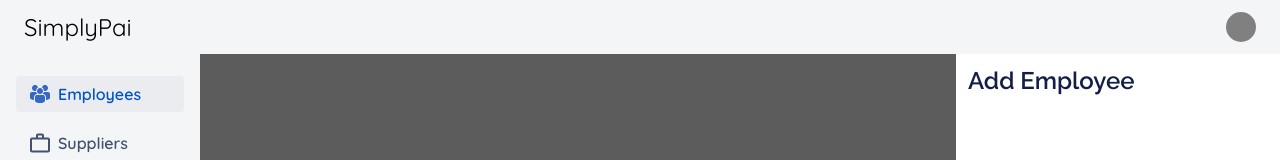
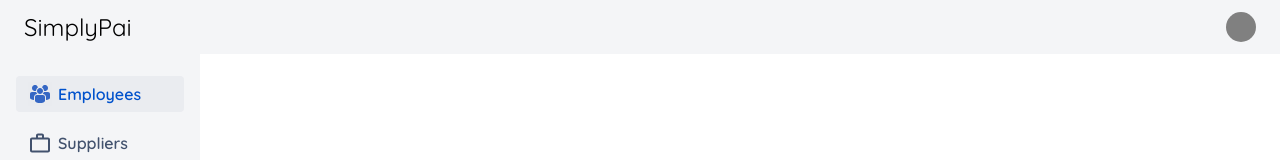
Before and after one commit to paik1/MERN-Stack, a React (Create React App) app in the folder client/: page /dashboard/employees in a window 1280 px wide. Shown: the top 160 px of the page. Built offline with nearby package versions, Linux system fonts and the light colour scheme.

Commit message:
Added the react reducer methods to handle the uI states

```diff
--- a/client/src/components/employee/addEmployee.jsx
+++ b/client/src/components/employee/addEmployee.jsx
@@ -1,11 +1,22 @@
 import React from 'react';
+import { ActionAddEmployeeUI } from '../../state/action';
+import useData from '../../state/dataLayer';
 import './employee.scss';
 
 function AddEmployee() {
+  const [, dispatch] = useData();
+
   return (
     <div className='manage-emp'>
       <div className='manage-emp__drawer'>
-        <h2>Add Employee</h2>
+        <div className='manage-emp__drawer__header'>
+          <h2>Add Employee</h2>
+          <img
+            src={require('../../assets/icons/cross.svg')}
+            onClick={() => ActionAddEmployeeUI(dispatch, false)}
+            alt='close-drawer'
+          />
+        </div>
       </div>
     </div>
   );
--- a/client/src/components/employee/employee.jsx
+++ b/client/src/components/employee/employee.jsx
@@ -1,12 +1,22 @@
 import React from 'react';
 import { EmptyState } from '..';
+import { ActionAddEmployeeUI } from '../../state/action';
+import useData from '../../state/dataLayer';
 import AddEmployee from './addEmployee';
 
 function Employee() {
+  const [{ uiStates }, dispatch] = useData();
+
+  const addEmployee = () =>
+    ActionAddEmployeeUI(dispatch, !uiStates.employee.addEmpDrawer);
+
   return (
     <div>
-      <AddEmployee/>
-      <EmptyState stateName={'emp'} />
+      {uiStates.employee.addEmpDrawer && !uiStates.employee.editEmpDrawe && (
+        <AddEmployee />
+      )}
+      {/* <AddEmployee /> */}
+      <EmptyState stateName={'emp'} actionMethod={addEmployee} />
     </div>
   );
 }
--- a/client/src/components/employee/employee.scss
+++ b/client/src/components/employee/employee.scss
@@ -1,7 +1,7 @@
 .manage-emp {
   position: absolute;
   z-index: 2;
-  background-color: #000000a3;
+  background-color: var(--light-overlay);
   margin: -20px;
   overflow: hidden !important;
   height: calc(100vh - 40px);
@@ -14,10 +14,23 @@
     width: 300px;
     padding: 12px;
 
-    & h2 {
-      font-family: var(--primary-font);
-      color: var(--light-second-dark);
-      font-weight: 600;
+    &__header {
+      display: flex;
+      justify-content: space-between;
+      align-items: center;
+
+      & h2 {
+        font-family: var(--primary-font);
+        color: var(--light-second-dark);
+        font-weight: 600;
+      }
+
+      & img {
+        cursor: pointer;
+        background-color: var(--light-btn-background);
+        padding: 4px;
+        border-radius: 4px;
+      }
     }
   }
 }
--- a/client/src/components/emptyState/emptyState.jsx
+++ b/client/src/components/emptyState/emptyState.jsx
@@ -32,7 +32,7 @@ const emptyStateConstants = [
   },
 ];
 
-const EmptyState = ({ stateName }) => {
+const EmptyState = ({ stateName, actionMethod }) => {
   const [data, setData] = useState(null);
 
   useEffect(() => {
@@ -50,7 +50,11 @@ const EmptyState = ({ stateName }) => {
         />
         <h2>{data.message}</h2>
         <p>{data.desc}</p>
-        {data.btnMsg && <div className='empty__btn'>{data.btnMsg}</div>}
+        {data.btnMsg && (
+          <div className='empty__btn' onClick={actionMethod}>
+            {data.btnMsg}
+          </div>
+        )}
       </main>
     )
   );
--- a/client/src/components/home/home.jsx
+++ b/client/src/components/home/home.jsx
@@ -1,6 +1,13 @@
 import React from 'react';
+import { ActionAddEmployeeUI } from '../../state/action';
+import useData from '../../state/dataLayer';
 
 function Home() {
+  const [{ uiStates }, dispatch] = useData();
+
+  console.log(uiStates);
+  const updateState = () =>
+    ActionAddEmployeeUI(dispatch, !uiStates.employee.addEmpDrawer);
   return (
     <div>
       <p> Am in home</p>
--- a/client/src/index.scss
+++ b/client/src/index.scss
@@ -9,9 +9,12 @@
   --light-primary: #f4f5f7;
   --light-white: #ffffff;
   --light-menu-item-active: #eaecf0;
+  --light-btn-background: #ebecf0;
 
   --light-text-normal: #42526e;
   --light-text-active: #0052cc;
+
+  --light-overlay: #000000a3;
 
   // Common Variables
   --primary-font: 'Raleway', sans-serif;
--- a/client/src/pages/dashboard/dashboard.jsx
+++ b/client/src/pages/dashboard/dashboard.jsx
@@ -1,9 +1,12 @@
 import React, { Fragment } from 'react';
 import './dashboard.scss';
 import { Body, Header, Sidebar } from '../../components';
+import { DataLayer } from '../../state/dataLayer';
+import reducer, { initialState } from '../../state/reduce';
 
 function Dashboard() {
   return (
+    <DataLayer reduer={reducer} initialState={initialState}>
       <div className='dashboard'>
         <Header />
         <div className='dashboard__body'>
@@ -11,6 +14,7 @@ function Dashboard() {
           <Body />
         </div>
       </div>
+    </DataLayer>
   );
 }
 
--- /dev/null
+++ b/client/src/state/action.js
@@ -0,0 +1,21 @@
+// UI state Actions
+export const SET_SHOW_ADD_EMPLOYEE = 'SET_SHOW_ADD_EMPLOYEE';
+export const SET_SHOW_EDIT_EMPLOYEE = 'SET_SHOW_EDIT_EMPLOYEE';
+
+export const ActionAddEmployeeUI = (dispatch, show) => {
+  return dispatch({
+    type: SET_SHOW_ADD_EMPLOYEE,
+    payload: {
+      show,
+    },
+  });
+};
+
+export const ActionEditEmployeeUI = (dispatch, show) => {
+  return dispatch({
+    type: SET_SHOW_EDIT_EMPLOYEE,
+    payload: {
+      show,
+    },
+  });
+};
--- /dev/null
+++ b/client/src/state/dataLayer.js
@@ -0,0 +1,13 @@
+import React, { createContext, useContext, useReducer } from 'react';
+
+const DataLayerContext = createContext();
+
+export const DataLayer = ({ reduer, initialState, children }) => (
+  <DataLayerContext.Provider value={useReducer(reduer, initialState)}>
+    {children}
+  </DataLayerContext.Provider>
+);
+
+const useData = () => useContext(DataLayerContext);
+
+export default useData;
--- /dev/null
+++ b/client/src/state/reduce.js
@@ -0,0 +1,31 @@
+import { SET_SHOW_ADD_EMPLOYEE } from './action';
+
+export const initialState = {
+  uiStates: {
+    employee: {
+      addEmpDrawer: false,
+      editEmpDrawe: false,
+    },
+  },
+};
+
+const reducer = (state, action) => {
+  switch (action.type) {
+    case SET_SHOW_ADD_EMPLOYEE:
+      //   let x = (uiStates['employee']['addEmpDrawer'] = action.payload.show);
+      return {
+        ...state,
+        uiStates: {
+          ...state.uiStates,
+          employee: {
+            ...state.uiStates.employee,
+            addEmpDrawer: action.payload.show,
+          },
+        },
+      };
+    default:
+      return state;
+  }
+};
+
+export default reducer;
```
Also changed, not shown: client/src/assets/icons/cross.svg (added). Lines whose indentation alone changed are shown as unchanged.
